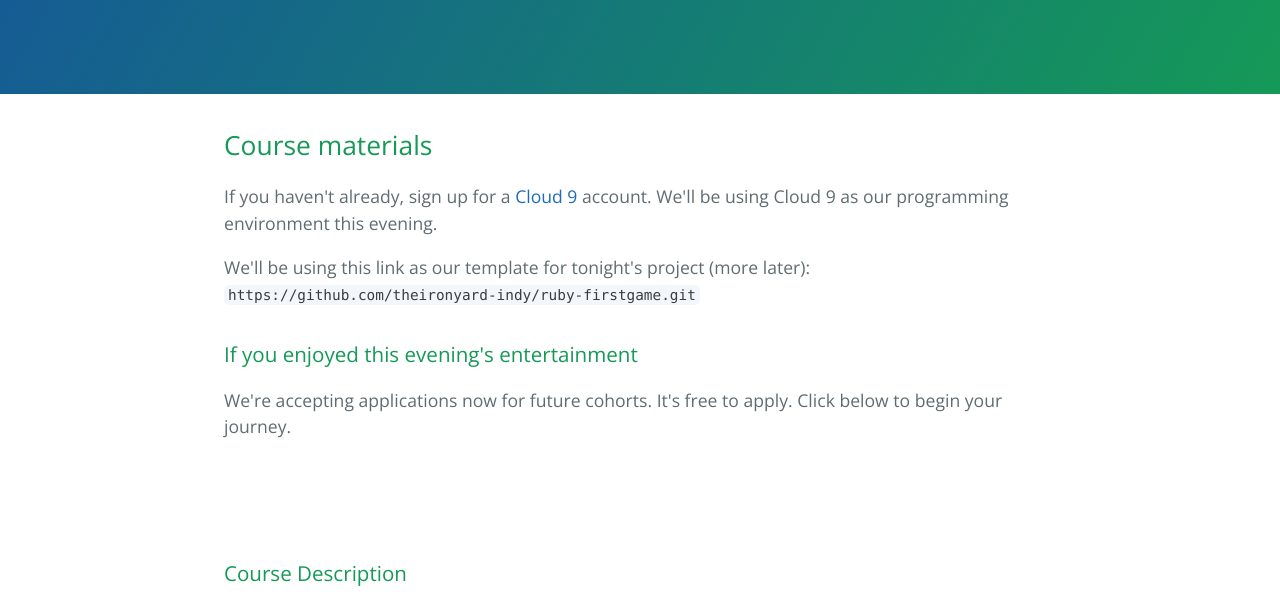
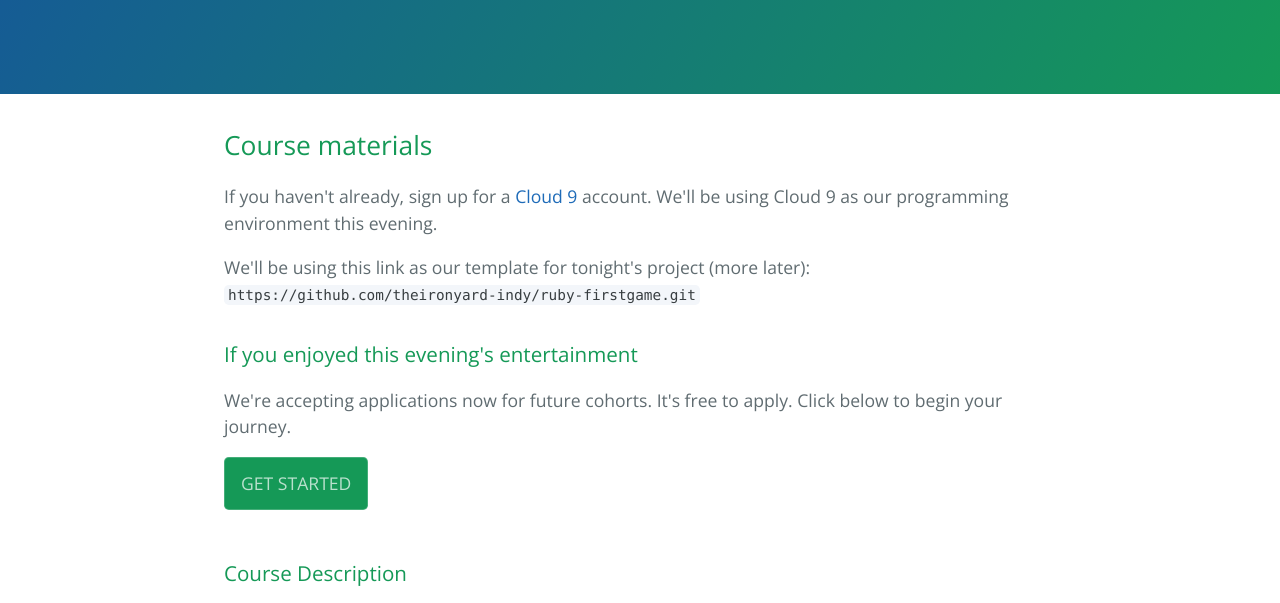
Before and after one commit to theironyard-indy/ruby-firstgame, a plain HTML site: page index.html in a window 1280 px wide. Shown: the part 176-779 px from the top of the page. Drawn offline with nearby package versions, Linux system fonts and the light colour scheme.

Commit message:
Adds rule for button color

```diff
--- a/stylesheets/stylesheet.css
+++ b/stylesheets/stylesheet.css
@@ -33,6 +33,10 @@ a {
   text-decoration: none;
   background-color: rgba(255, 255, 255, 0.2);
   border-color: rgba(255, 255, 255, 0.3); }
+
+.btn-success {
+  background-color: #159957;
+}
 
 @media screen and (min-width: 64em) {
   .btn {
```
